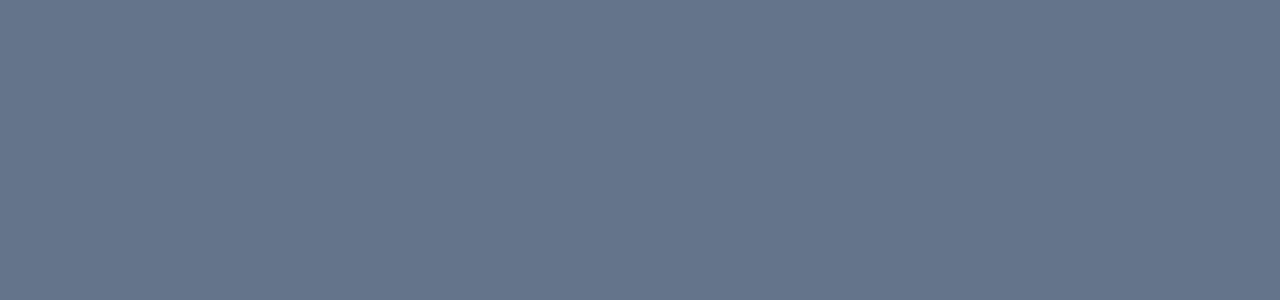
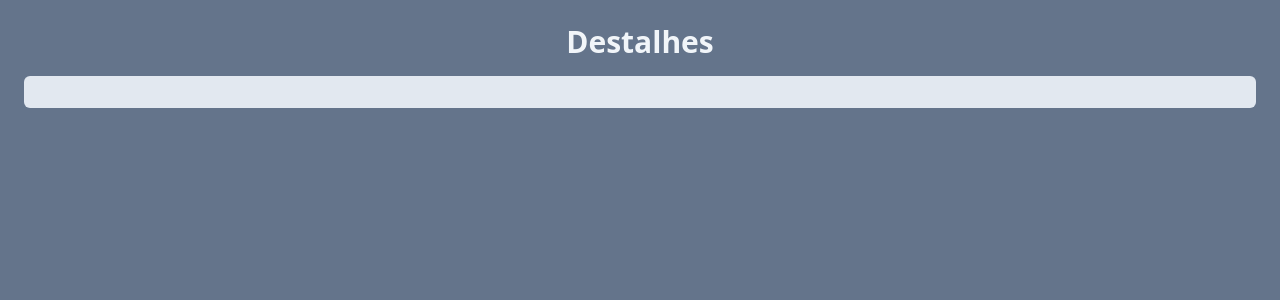
Before and after one commit to Joao-VictorCm/Gerenciador-de-Tarefas, a React (Vite) app: page /detalhes in a window 1280 px wide. Shown: the top 300 px of the page. Built offline with nearby package versions, Linux system fonts and the light colour scheme.

Commit message:
Add rota de detalhes e estilizada

```diff
--- a/src/components/Tasks.jsx
+++ b/src/components/Tasks.jsx
@@ -5,7 +5,10 @@ function Tasks({ tasks, onTaskClick, deleteTask }) {
   const navigate = useNavigate();
 
   function onDetailsClick(task) {
-    navigate(`/detalhes?title=${task.title}&description=${task.description}`);
+    const query = new URLSearchParams();
+    query.set("title", task.title);
+    query.set("description", task.description);
+    navigate(`/detalhes?${query.toString()}`);
   }
 
   return (
--- a/src/pages/TaskPage.jsx
+++ b/src/pages/TaskPage.jsx
@@ -6,8 +6,15 @@ function TaskPage() {
   const description = searchParams.get("description");
   return (
     <div className="h-screen w-screen bg-slate-500 p-6">
-      <h1>{title}</h1>
-      <h1>{description}</h1>
+      <div className="w-[500] space-y-4">
+        <h1 className="text-3xl text-slate-100 font-bold text-center">
+          Destalhes
+        </h1>
+        <div className="bg-slate-200 p-4 rounded-md">
+          <h2 className="text-xl font-bold text-slate-600">{title}</h2>
+          <p className="text-slate-600">{description}</p>
+        </div>
+      </div>
     </div>
   );
 }
```
